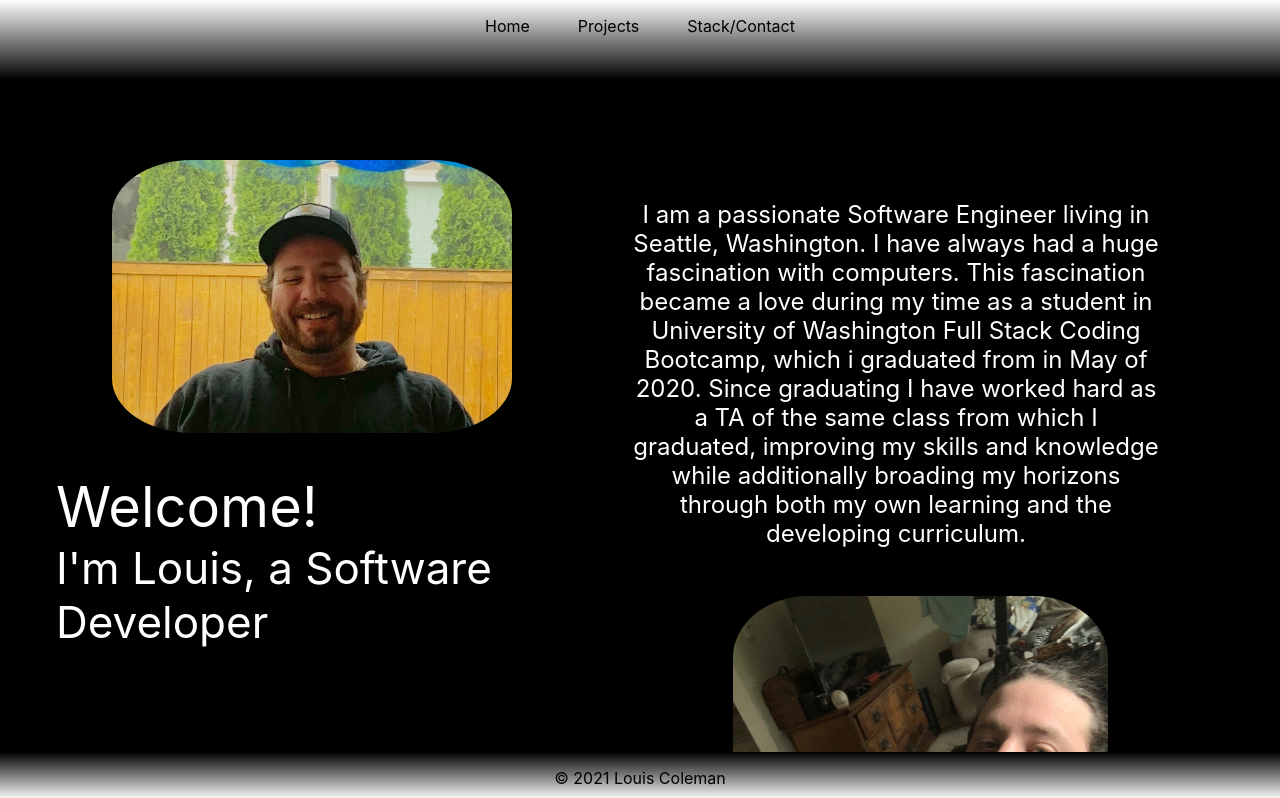
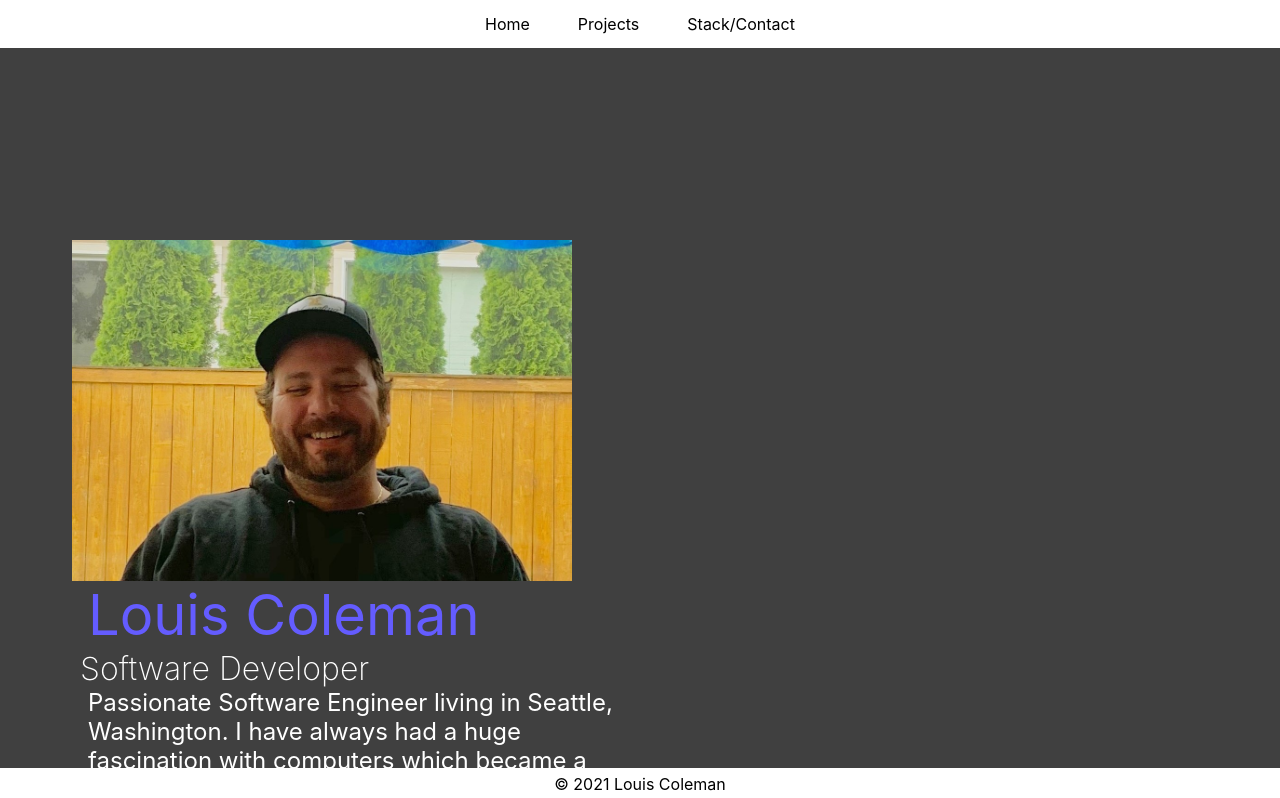
Before and after one commit to coleloui/portfolio-ts, a React (Create React App) app: page / in a window 1280 px wide. Shown: the top 798 px of the page. Built offline with nearby package versions, Linux system fonts and the light colour scheme.

Commit message:
quick color refactor

```diff
--- a/src/components/Footer.tsx
+++ b/src/components/Footer.tsx
@@ -8,11 +8,12 @@ const Foot = styled.div`
 	bottom: 0;
 	position: fixed;
 	width: 100%;
-	height: 3rem;
-	background: linear-gradient(#000, #fff);
+	height: 2rem;
+	background: #fff;
 
 	div {
-		margin-top: 1rem;
+		align-self: center;
+		/* margin-top: 1rem; */
 	}
 `;
 
--- a/src/components/Header.tsx
+++ b/src/components/Header.tsx
@@ -8,15 +8,16 @@ const Nav = styled.div`
 	top: 0;
 	position: fixed;
 	width: 100%;
-	height: 5rem;
-	background: linear-gradient(#fff, #000);
+	height: 3rem;
+	background: #fff;
 `;
 
 const NavLink = styled(Link)`
 	display: flex;
 	color: #000000;
 	text-decoration: none;
-	margin: 1rem 1.5rem;
+	align-self: center;
+	margin: 0rem 1.5rem;
 	&:hover {
 		transform: scale(1.5);
 	}
--- a/src/components/ProjPage.tsx
+++ b/src/components/ProjPage.tsx
@@ -3,8 +3,8 @@ import { Projects } from './Projects';
 import styled from 'styled-components';
 
 const Wrapper = styled.div`
-	margin-top: 5rem;
-	margin-bottom: 3rem;
+	margin-top: 3rem;
+	margin-bottom: 2rem;
 `;
 
 export const ProjPage: React.FC = () => {
--- a/src/components/Projects.tsx
+++ b/src/components/Projects.tsx
@@ -9,7 +9,7 @@ export type ProjectProps = {
 };
 
 const Wrapper = styled.div`
-	background: black;
+	background: #404040;
 	padding: 1rem;
 	color: var(--white);
 	p {
@@ -40,6 +40,7 @@ const HoverInfo = styled.div`
 const MainTitle = styled.h1`
 	display: flex;
 	align-self: center;
+	color: var(--primary);
 `;
 
 const Underline = styled.span`
@@ -61,11 +62,12 @@ const MainDiv = styled.div`
 	transition: all 0.5s ease-in-out;
 	&:hover {
 		box-shadow: 0 0 17px var(--white);
-		background: #404040;
+		background: black;
 		#mainDisplay {
 			display: none;
 		}
 		#title {
+			color: var(--primary);
 			opacity: 1;
 			transition: all 0.2s ease-in-out;
 		}
@@ -94,9 +96,7 @@ export const Projects: React.FC<ProjectProps> = ({
 	return (
 		<Wrapper>
 			<MainDiv>
-				<MainTitle id="mainDisplay">
-					<Underline>{name}</Underline>
-				</MainTitle>
+				<MainTitle id="mainDisplay">{name}</MainTitle>
 				<HoverInfo>
 					<h1 id="title">
 						<Underline>{name}</Underline>
--- a/src/components/Stack.tsx
+++ b/src/components/Stack.tsx
@@ -4,14 +4,14 @@ import GithubIcon from './social-icons/github.png';
 import LinkedIcon from './social-icons/linkedin.png';
 
 const Wrapper = styled.div`
-	background: black;
+	background: var(--secondary);
 	height: 90vh;
 	width: 100%;
 	padding-top: 5rem;
 	display: flex;
 	flex-flow: row wrap;
 	h3 {
-		color: var(--white);
+		color: var(--primary);
 		font-weight: 800;
 		text-decoration: underline;
 		margin-left: 10rem;
@@ -35,7 +35,7 @@ const Wrapper = styled.div`
 `;
 
 const Title = styled.h1`
-	color: var(--white);
+	color: var(--primary);
 	text-align: center;
 	margin-bottom: 3rem;
 	text-transform: capitalize;
@@ -59,6 +59,9 @@ const TechStack = styled.div`
 const SocIcon = styled.img`
 	width: 75px;
 	height: auto;
+	&:hover {
+		transform: scale(1.5);
+	}
 `;
 
 export const Stack: React.FC = () => {
--- a/src/components/Title.tsx
+++ b/src/components/Title.tsx
@@ -1,9 +1,9 @@
 import styled from 'styled-components';
-import Louis from './pics/Louis.jpg';
+// import Louis from './pics/Louis.jpg';
 import Me from './pics/me.jpg';
 
 const Wrapper = styled.div`
-	background: #000;
+	background: #404040;
 	width: 100%;
 	height: 100vh;
 	display: flex;
@@ -11,74 +11,71 @@ const Wrapper = styled.div`
 `;
 
 const Container = styled.div`
-	background: #000;
-	padding-top: 10rem;
+	padding-top: 15rem;
 	display: flex;
 	flex-direction: column;
 	flex: 0 0 45%;
 `;
 
 const Title = styled.h1`
-	color: var(--white);
+	color: var(--primary);
 	font-weight: 400;
 	font-size: 350%;
-	padding: 2.5rem 3.5rem 0;
+	padding-left: 5.5rem;
 `;
 
 const Portrait = styled.img`
-	margin: 0 0 0 3rem;
-	width: 400px;
+	padding: 0 4.5rem 0;
+	width: 500px;
 	height: auto;
-	border-radius: 20%;
-	align-self: center;
 `;
 
 const SmallerTitle = styled.h3`
 	color: var(--white);
-	font-weight: 400;
-	font-size: 275%;
-	padding-left: 3.5rem;
+	font-weight: 200;
+	font-size: 200%;
+	padding-left: 5rem;
 `;
 
 const BioContainer = styled(Container)`
-	padding-top: 10rem;
+	padding: 0 0 7rem;
+	align-self: center;
 	flex: 0 0 50%;
 `;
 
 const Biog = styled(Title)`
+	color: var(--white);
 	font-size: 150%;
-	text-align: center;
+	/* text-align: center; */
 	padding-right: -5rem;
 `;
 
-const LargerPortrait = styled(Portrait)`
-	padding-top: 3rem;
-	height: 500px;
-	width: auto;
-	border-radius: 20%;
-`;
+// const LargerPortrait = styled(Portrait)`
+// 	padding-top: 3rem;
+// 	height: 500px;
+// 	width: auto;
+// 	border-radius: 20%;
+// `;
 
 export const TheTitle: React.FC = () => {
 	return (
 		<Wrapper>
 			<Container>
 				<Portrait src={Me} alt="Louis Coleman" />
-				<Title>Welcome!</Title>
-				<SmallerTitle>I'm Louis, a Software Developer</SmallerTitle>
+				<Title>Louis Coleman</Title>
+				<SmallerTitle>Software Developer</SmallerTitle>
 			</Container>
 			<BioContainer>
 				<Biog>
-					I am a passionate Software Engineer living in Seattle,
-					Washington. I have always had a huge fascination with
-					computers. This fascination became a love during my time as
-					a student in University of Washington Full Stack Coding
-					Bootcamp, which i graduated from in May of 2020. Since
-					graduating I have worked hard as a TA of the same class from
-					which I graduated, improving my skills and knowledge while
-					additionally broading my horizons through both my own
-					learning and the developing curriculum.
+					Passionate Software Engineer living in Seattle, Washington.
+					I have always had a huge fascination with computers which
+					became a love during my time as a student in University of
+					Washington Full Stack Coding Bootcamp. <br /> <br />
+					Since graduating I have worked hard as a TA of the same
+					class from which I graduated, improving my skills and
+					knowledge while additionally broading my horizons through
+					both my own learning and the developing curriculum.
 				</Biog>
-				<LargerPortrait src={Louis} alt="Louis Bandit and Niko" />
 			</BioContainer>
 		</Wrapper>
 	);
--- a/src/global-styles.ts
+++ b/src/global-styles.ts
@@ -4,6 +4,7 @@ const GlobalStyles = createGlobalStyle`
 :root{
 	--primary: #645cff;
 	--white: #fff;
+  --secondary: #404040
 };
 
 ::-webkit-scrollbar{
@@ -11,13 +12,13 @@ const GlobalStyles = createGlobalStyle`
 };
 
 ::-webkit-scrollbar-track{
-  background: linear-gradient(#fff 0%, #000 8.25%, #000 95.05%, #fff 100%);
+  background: var(---white);
 };
 
 ::-webkit-scrollbar-thumb{
   /* border: 2.5px solid transparent; */
   border-radius: 100px;
-  background-color: #404040;
+  background-color: var(--primary);
   background-clip: content-box;
   /* background-image: linear-gradient(180deg,#645cff 0%, #645cff 99%);
   box-shadow: inset 2px 2px 5px 0 rgba(#fff, 0.5); */
```
